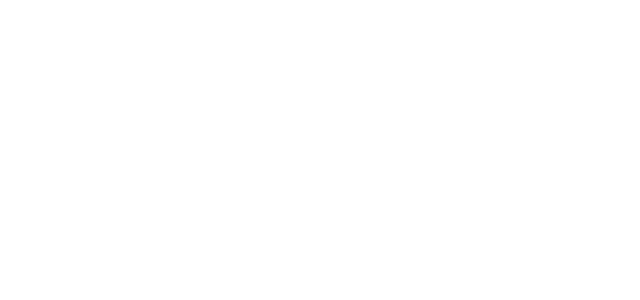
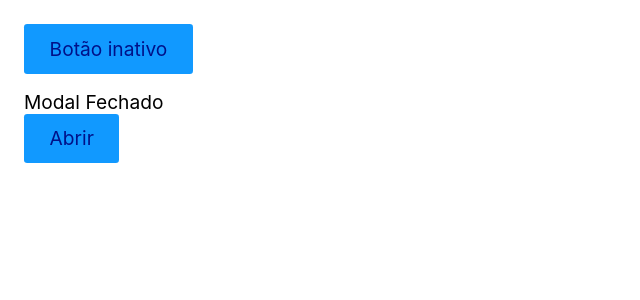
Before and after one commit to lucasleitedosreis/studying-react, a React (Vite) app: page / in a window 1280 px wide. Shown: the top 300 px of the page, without its empty margins (0-640 px from the left). Built offline with nearby package versions, Linux system fonts and the light colour scheme.

Commit message:
feat: Exercicios de useState

```diff
--- a/src/App.jsx
+++ b/src/App.jsx
@@ -1,6 +1,11 @@
 import React from "react";
+import { ExerciciosUseState } from "./exercicios/Exercicios04useState/ExerciciosUseState";
 
 function App() {
-  return <></>;
+  return (
+    <>
+      <ExerciciosUseState />
+    </>
+  );
 }
 export default App;
--- /dev/null
+++ b/src/exercicios/Exercicios04useState/Button.jsx
@@ -0,0 +1,5 @@
+import React from "react";
+
+export default function Button({ setModal }) {
+  return <button onClick={() => setModal(true)}>Abrir</button>;
+}
--- /dev/null
+++ b/src/exercicios/Exercicios04useState/ExerciciosUseState.jsx
@@ -0,0 +1,22 @@
+import React from "react";
+import Button from "./Button";
+import Modal from "./Modal";
+
+export const ExerciciosUseState = () => {
+  const [active, setActive] = React.useState(false);
+  const [modal, setModal] = React.useState(false);
+
+  return (
+    <>
+      <button onClick={() => setActive(!active)}>
+        {active ? "Botão ativo" : "Botão inativo"}
+      </button>
+      <p></p>
+      <div>
+        <div>{modal ? "Modal Aberto" : "Modal Fechado"}</div>
+        <Button setModal={setModal} />
+        <Modal modal={modal} setModal={setModal} />
+      </div>
+    </>
+  );
+};
--- /dev/null
+++ b/src/exercicios/Exercicios04useState/Modal.jsx
@@ -0,0 +1,12 @@
+import React from "react";
+
+export default function Modal({ modal, setModal }) {
+  if (modal === true)
+    return (
+      <div>
+        Esse é um Modal.
+        <button onClick={() => setModal(false)}>Fechar</button>
+      </div>
+    );
+  return null;
+}
```
